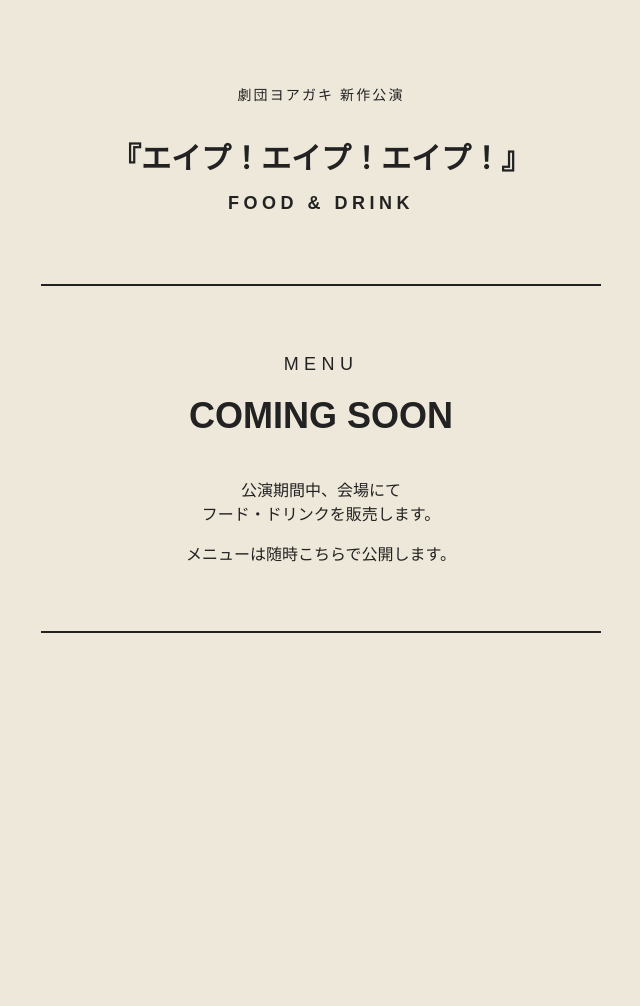
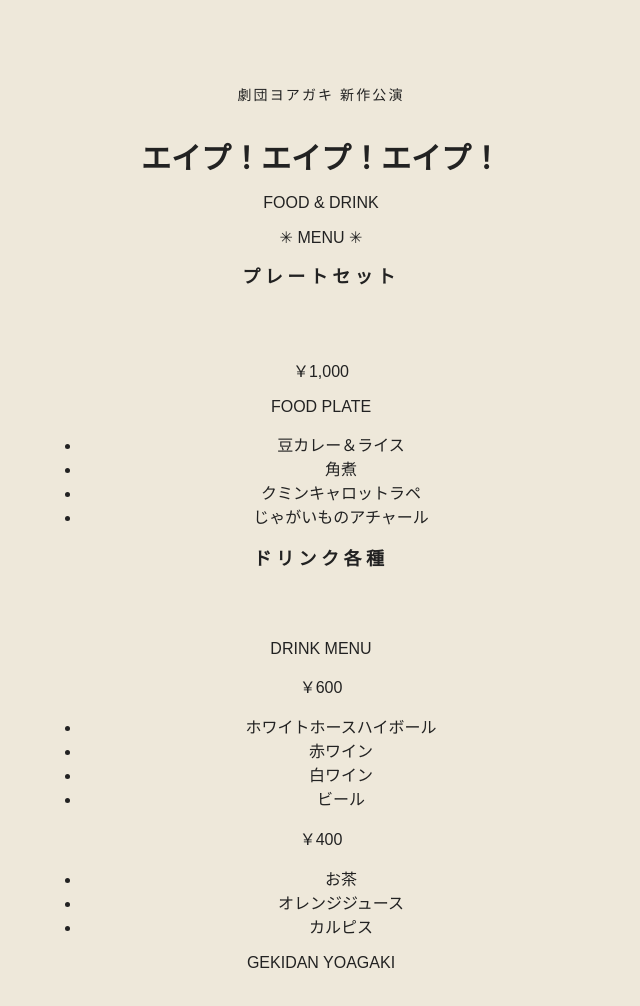
Before and after one commit to yoagaki-stack/menu_apeapeape1, a plain HTML site: page index.html in a window 1280 px wide. Shown: the whole page, without its empty margins (319-959 px from the left). Before the commit the page ends 800 px from the top, so only its background shows below. Drawn offline with Linux system fonts and the light colour scheme.

Commit message:
Update index.html

```diff
--- a/index.html
+++ b/index.html
@@ -1,3 +1,4 @@
+
 <!DOCTYPE html>
 <html lang="ja">
 
@@ -7,44 +8,100 @@
 
   <title>エイプ！エイプ！エイプ！ FOOD & DRINK</title>
 
+  <meta name="description" content="劇団ヨアガキ 新作公演『エイプ！エイプ！エイプ！』フード＆ドリンクメニュー">
+
+  <link rel="preconnect" href="https://fonts.googleapis.com">
+  <link rel="preconnect" href="https://fonts.gstatic.com" crossorigin>
+
+  <link href="https://fonts.googleapis.com/css2?family=M+PLUS+Rounded+1c:wght@400;500;700;800&display=swap" rel="stylesheet">
+
   <link rel="stylesheet" href="style.css">
 </head>
 
 <body>
 
-  <main>
+  <main class="container">
 
-    <p class="theater">劇団ヨアガキ 新作公演</p>
+    <header class="header">
+      <p class="theater">劇団ヨアガキ 新作公演</p>
 
-    <h1>
-      『エイプ！エイプ！エイプ！』
-    </h1>
+      <h1>エイプ！エイプ！エイプ！</h1>
 
-    <h2>FOOD & DRINK</h2>
+      <p class="subtitle">FOOD & DRINK</p>
+    </header>
 
-    <section class="coming-soon">
+    <section class="menu">
 
-      <p class="menu-title">
+      <div class="menu-heading">
+        <span>✳</span>
         MENU
-      </p>
+        <span>✳</span>
+      </div>
 
-      <p class="big">
-        COMING SOON
-      </p>
+      <!-- プレートセット -->
 
-      <p>
-        公演期間中、会場にて<br>
-        フード・ドリンクを販売します。
-      </p>
+      <section class="menu-section">
 
-      <p>
-        メニューは随時こちらで公開します。
-      </p>
+        <div class="section-heading">
+          <h2>プレートセット</h2>
+          <span class="price">￥1,000</span>
+        </div>
+
+        <p class="section-note">FOOD PLATE</p>
+
+        <ul class="food-list">
+          <li>豆カレー＆ライス</li>
+          <li>角煮</li>
+          <li>クミンキャロットラペ</li>
+          <li>じゃがいものアチャール</li>
+        </ul>
+
+      </section>
+
+      <!-- ドリンク -->
+
+      <section class="menu-section">
+
+        <div class="section-heading">
+          <h2>ドリンク各種</h2>
+        </div>
+
+        <p class="section-note">DRINK MENU</p>
+
+        <div class="drink-group">
+
+          <span class="price">￥600</span>
+
+          <ul class="drink-list">
+            <li>ホワイトホースハイボール</li>
+            <li>赤ワイン</li>
+            <li>白ワイン</li>
+            <li>ビール</li>
+          </ul>
+
+        </div>
+
+        <div class="drink-group">
+
+          <span class="price">￥400</span>
+
+          <ul class="drink-list">
+            <li>お茶</li>
+            <li>オレンジジュース</li>
+            <li>カルピス</li>
+          </ul>
+
+        </div>
+
+      </section>
 
     </section>
+
+    <footer>
+      <p>GEKIDAN YOAGAKI</p>
+    </footer>
 
   </main>
 
 </body>
-
 </html>
```
